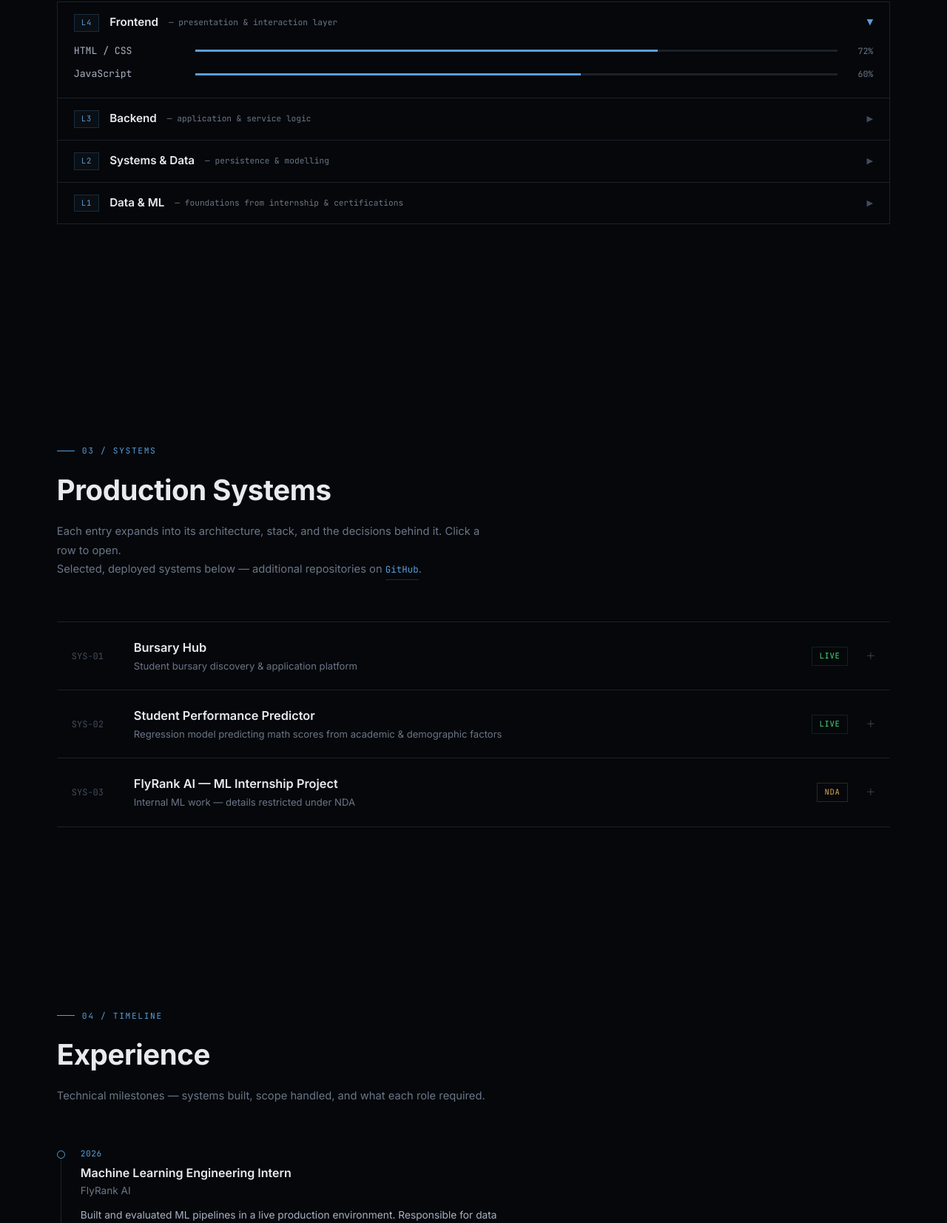
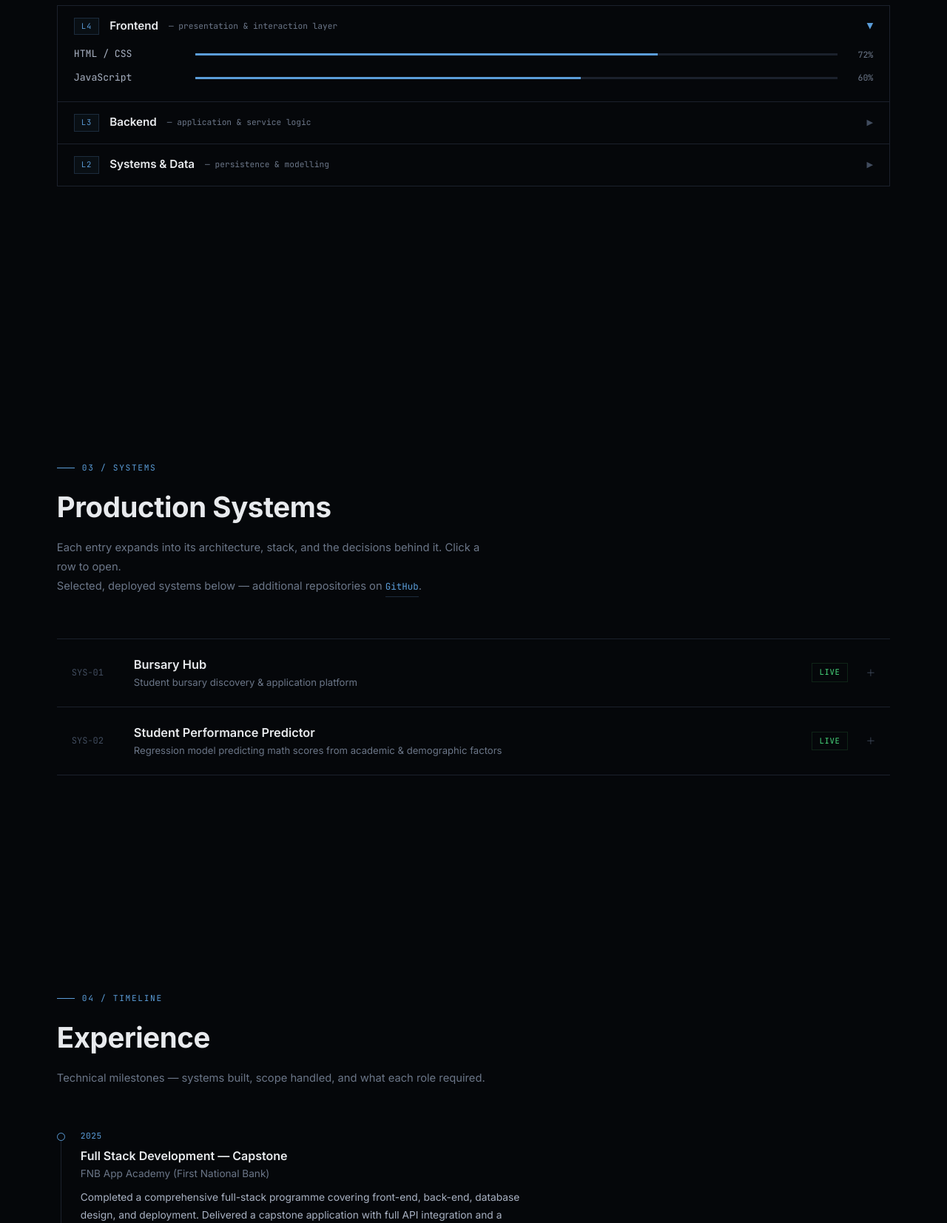
Before and after one commit to asandembokazisolutions/3d-Portfolio, a plain HTML site: page index.html in a window 1280 px wide. Shown: the part 2125-3778 px from the top of the page at 74% size. Drawn offline with nearby package versions, Linux system fonts and the light colour scheme; animation ran at ten frames a second.

Commit message:
Update index.html

```diff
--- a/index.html
+++ b/index.html
@@ -526,19 +526,18 @@ main{padding-top:var(--nav-h)}
       <div class="about-copy reveal">
         <p>
           I hold a <strong>BSc Information Technology</strong> from the University of the Free State, majoring in
-          Computer Science and Management (degree completed, graduation date pending). I previously interned as a
-          Machine Learning Engineering Intern at <strong>FlyRank AI</strong>. My work sits across the stack:
-          relational data modelling, backend service design in C#, Java and Python, and front-end implementation
+          Computer Science and Management (degree completed, graduation date pending). My work sits across the stack:
+          relational data modelling, backend service design in C# and Java, and front-end implementation
           that doesn't fight the browser.
         </p>
         <p>
           I optimise for <strong>correctness before cleverness</strong>. Every system I build starts with the data
-          model and the failure cases, not the UI. That approach carried over into my ML internship at FlyRank AI —
-          working on real pipelines and model evaluation, not notebook exercises.
+          model and the failure cases, not the UI. That is how I approach every project, from
+          coursework to deployed applications.
         </p>
         <p>
           Next, I plan to pursue an Honours degree in Computer Science or Information Technology, with the
-          intent to specialise further in machine learning systems and modern distributed computing.
+          intent to specialise further in backend engineering and modern distributed computing.
         </p>
       </div>
       <div class="reveal">
@@ -546,7 +545,6 @@ main{padding-top:var(--nav-h)}
           <div class="spec-head">System Profile</div>
           <div class="spec-row"><span class="sk">NAME</span><span class="sv">Asande Siphesihle Mbokazi</span></div>
           <div class="spec-row"><span class="sk">ROLE</span><span class="sv">Software Developer</span></div>
-          <div class="spec-row"><span class="sk">PREVIOUS</span><span class="sv accent">ML Intern, FlyRank AI</span></div>
           <div class="spec-row"><span class="sk">EDUCATION</span><span class="sv">BSc IT — UFS, Completed</span></div>
           <div class="spec-row"><span class="sk">LOCATION</span><span class="sv">Ermelo, Mpumalanga, ZA</span></div>
           <div class="spec-row"><span class="sk">LANGUAGES</span><span class="sv">English, Zulu</span></div>
@@ -614,23 +612,6 @@ main{padding-top:var(--nav-h)}
             <div class="node-row"><span class="node-name">MySQL</span><div class="node-track"><div class="node-fill" data-w="60"></div></div><span class="node-pct">60%</span></div>
             <div class="node-row"><span class="node-name">ASP.NET Core</span><div class="node-track"><div class="node-fill" data-w="65"></div></div><span class="node-pct">65%</span></div>
             <div class="node-row"><span class="node-name">Entity Framework</span><div class="node-track"><div class="node-fill" data-w="58"></div></div><span class="node-pct">58%</span></div>
-          </div>
-        </div>
-      </div>
-
-      <div class="stack-layer">
-        <div class="stack-head">
-          <div class="stack-head-l">
-            <span class="stack-tag">L1</span>
-            <span class="stack-name">Data &amp; ML</span>
-            <span class="stack-depth">— foundations from internship &amp; certifications</span>
-          </div>
-          <span class="stack-chevron">▶</span>
-        </div>
-        <div class="stack-body">
-          <div class="stack-body-inner">
-            <div class="node-row"><span class="node-name">Python (ML)</span><div class="node-track"><div class="node-fill" data-w="35" style="background:var(--warn)"></div></div><span class="node-pct warn">35%</span></div>
-            <div class="node-row"><span class="node-name">Data Pipelines</span><div class="node-track"><div class="node-fill" data-w="30" style="background:var(--warn)"></div></div><span class="node-pct warn">30%</span></div>
           </div>
         </div>
       </div>
@@ -711,35 +692,6 @@ main{padding-top:var(--nav-h)}
         </div>
       </div>
 
-      <div class="proj-row" data-graph="flyrank">
-        <div class="proj-summary">
-          <span class="proj-id mono">SYS-03</span>
-          <div>
-            <div class="proj-name">FlyRank AI — ML Internship Project</div>
-            <div class="proj-tagline">Internal ML work — details restricted under NDA</div>
-          </div>
-          <span class="proj-status dev">NDA</span>
-          <span class="proj-expand-icon">＋</span>
-        </div>
-        <div class="proj-detail">
-          <div class="proj-detail-inner">
-            <div>
-              <div class="pd-block-label">Overview</div>
-              <p class="pd-desc">Machine learning work undertaken during an internship at FlyRank AI. Built and evaluated in a production environment — specifics remain under NDA.</p>
-              <div class="pd-block-label">Stack</div>
-              <div class="pd-stack">
-                <span class="pd-chip">Python</span><span class="pd-chip">Data Pipelines</span><span class="pd-chip">Restricted</span>
-              </div>
-            </div>
-            <div>
-              <div class="pd-block-label">Component Flow</div>
-              <div class="pd-canvas-wrap"><span class="pd-canvas-label">access restricted</span><canvas class="miniGraph" data-type="restricted"></canvas></div>
-              <p class="pd-note">Status: closed. Details are restricted under NDA.</p>
-            </div>
-          </div>
-        </div>
-      </div>
-
     </div>
   </section>
 
@@ -751,15 +703,6 @@ main{padding-top:var(--nav-h)}
       <p class="s-desc">Technical milestones — systems built, scope handled, and what each role required.</p>
     </div>
     <div class="timeline reveal">
-
-      <div class="tl-item">
-        <span class="tl-node"></span>
-        <div class="tl-date mono">2026</div>
-        <div class="tl-role">Machine Learning Engineering Intern</div>
-        <div class="tl-org">FlyRank AI</div>
-        <p class="tl-desc">Built and evaluated ML pipelines in a live production environment. Responsible for data preparation, model iteration, and integrating outputs into existing systems — applied work, not coursework.</p>
-        <div class="tl-tags"><span class="tl-tag">Python</span><span class="tl-tag">Data Pipelines</span><span class="tl-tag">Production ML</span></div>
-      </div>
 
       <div class="tl-item">
         <span class="tl-node"></span>
@@ -806,7 +749,7 @@ main{padding-top:var(--nav-h)}
         <div class="cred-issuer">Anaconda</div>
         <div class="cred-title">Python First Steps</div>
         <div class="cred-date mono">Issued 16 June 2026</div>
-        <p class="cred-desc">Foundational Python certificate covering syntax, data structures, and scripting fundamentals as groundwork for ML work.</p>
+        <p class="cred-desc">Foundational Python certificate covering syntax, data structures, and scripting fundamentals as groundwork for scripting and automation work.</p>
         <div class="cred-skills">
           <span class="pd-chip">Python</span><span class="pd-chip">Data Structures</span><span class="pd-chip">Scripting</span>
         </div>
@@ -818,7 +761,7 @@ main{padding-top:var(--nav-h)}
         <div class="cred-issuer">LinkedIn Learning</div>
         <div class="cred-title">Transition from C# to Python</div>
         <div class="cred-date mono">Completed 15 June 2026 · 2h 15m</div>
-        <p class="cred-desc">Bridged existing C# systems knowledge to accelerate Python fluency for ML and scripting work.</p>
+        <p class="cred-desc">Bridged existing C# systems knowledge to accelerate Python fluency for scripting and backend work.</p>
         <div class="cred-skills">
           <span class="pd-chip">Python</span><span class="pd-chip">C#</span><span class="pd-chip">Cross-Language</span>
         </div>
```
